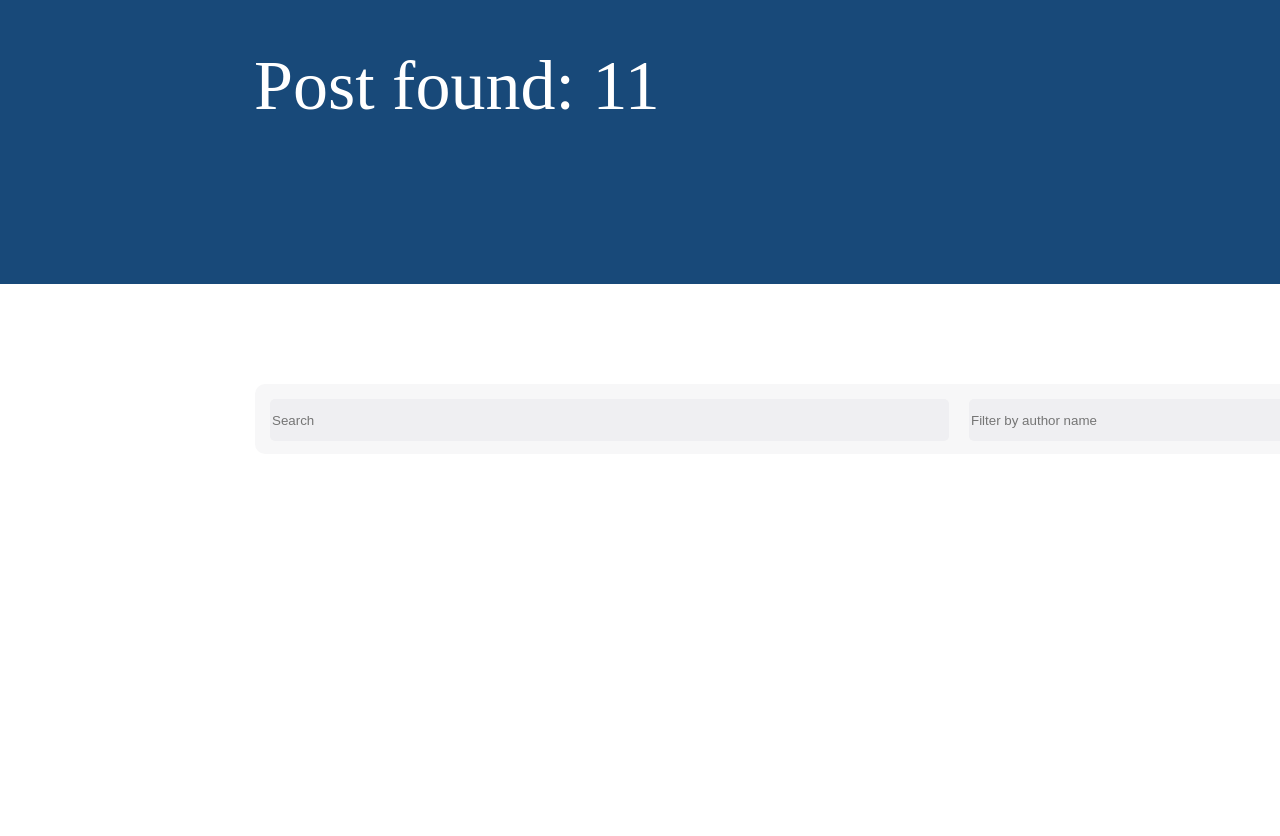
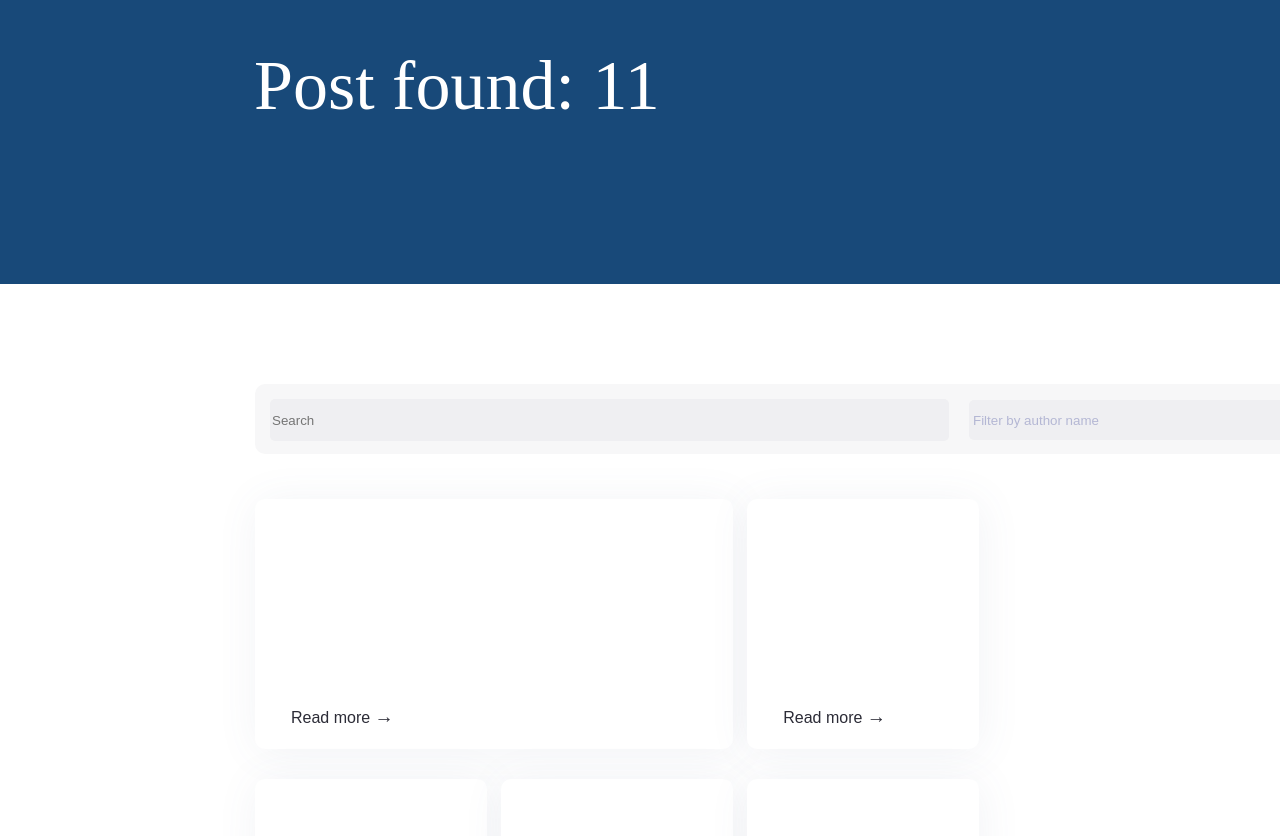
Before and after one commit to Pavle-95/fire, a React (Create React App) app: page / in a window 1280 px wide. Shown: the part 116-952 px from the top of the page. Before the commit the page ends 800 px from the top, so only its background shows below. Built offline with nearby package versions, Linux system fonts and the light colour scheme.

Commit message:
Dodate nove komponente i spremljen dizajn za dodavanje iz baze podataka

```diff
--- a/src/App.js
+++ b/src/App.js
@@ -1,4 +1,5 @@
 import './App.scss'
+import DisplayJobs from './components/displaJobs/displayJobs';
 import Header from './components/header/header';
 import SearchBar from './components/searchBar/searchBar';
 
@@ -11,6 +12,8 @@ function App() {
 
         <SearchBar />
 
+        <DisplayJobs/>
+
 
     </div>
   );
--- a/src/App.scss
+++ b/src/App.scss
@@ -2,4 +2,11 @@ body{
     box-sizing: border-box;
     margin: 0;
     padding: 0;
+    .App{
+        section{
+            div:first-child{
+                flex: 0 0 66%;
+            }
+        }
+    }
 }
--- /dev/null
+++ b/src/components/displaJobs/displayJobs.js
@@ -0,0 +1,19 @@
+import style from './displayJobs.module.scss'
+import Job from '../job/job';
+
+const DisplayJobs = () => {
+
+
+
+    return (
+        <section className={style.section}>
+            <Job/>
+            <Job/>
+            <Job/>
+            <Job/>
+            <Job/>
+        </section>
+    )
+}
+
+export default DisplayJobs;
--- /dev/null
+++ b/src/components/displaJobs/displayJobs.module.scss
@@ -0,0 +1,8 @@
+.section{
+    position: absolute;
+    top: 600px;
+    margin: 0 255px;
+    display: flex;
+    flex-wrap: wrap;
+    justify-content: space-between;
+}
--- a/src/components/header/header.js
+++ b/src/components/header/header.js
@@ -2,7 +2,7 @@ import style from '../header/header.module.scss'
 
 const Header = ({number}) =>{
     return(
-        <div className={style.div}>
+        <div className={style.div} >
             <h1>Post found: {number}</h1>
         </div>
     )
--- /dev/null
+++ b/src/components/job/job.js
@@ -0,0 +1,15 @@
+import style from  './job.module.scss'
+
+const Job = ({tittle, text}) =>{
+    return(
+        <>
+        <div className={style.div}>
+            <h2>{tittle}</h2>
+            <p>{text}</p>
+            <button>Read more <span>&#8594;</span></button>
+        </div>
+        </>
+    )
+}
+
+export default Job;
--- /dev/null
+++ b/src/components/job/job.module.scss
@@ -0,0 +1,42 @@
+@import url('https://fonts.googleapis.com/css2?family=Montserrat:wght@200;300;400;500;600;700&display=swap');
+
+.div{
+    flex: 0 0 32%;
+    background: #FFFFFF 0% 0% no-repeat padding-box;
+    box-shadow: 2px 3px 43px #566A8A14;
+    border-radius: 10px;
+    opacity: 1;
+    margin: 15px 0px;
+    h2{
+        padding: 20px 30px;
+        font-family: 'Montserrat', sans-serif;
+        line-height: 35px;
+        text-align: left;
+        font: normal normal 600 30px/35px Montserrat;
+        letter-spacing: 0px;
+        color: #2C2C37;
+        opacity: 1;
+    }
+    p{
+        padding: 20px 30px;
+        text-align: left;
+        font: normal normal normal 16px/25px Segoe UI;
+        letter-spacing: 0px;
+
+    }
+    button{
+        margin: 60px 0px 20px 30px;
+        background: transparent;
+        border: none;
+        cursor: pointer;
+        text-align: left;
+        font: normal normal medium 16px/90px Montserrat;
+        letter-spacing: 0px;
+        color: #2C2C37;
+        opacity: 1;
+        font-size: 16px;
+        span{
+            font-size: 1.2rem;
+        }
+    }
+}
--- a/src/components/searchBar/searchBar.js
+++ b/src/components/searchBar/searchBar.js
@@ -5,7 +5,10 @@ const SearchBar = () =>{
         <div className={style.form}>
             <form>
                 <input type="text" placeholder='Search' />
-                <input type="text" placeholder='Filter by author name' />
+                <select id="author">
+                  <option>Filter by author name</option>
+
+                </select>
             </form>
         </div>
     )
--- a/src/components/searchBar/searchBar.module.scss
+++ b/src/components/searchBar/searchBar.module.scss
@@ -21,13 +21,14 @@
             border: none;
             opacity: 1;
         }
-        input:last-child{
+        :last-child{
             top: 515px;
             left: 975px;
             width: 675px;
             height: 40px;
             /* UI Properties */
             background: #EFEFF2 0% 0% no-repeat padding-box;
+            color: #B4B7D4;
             border-radius: 5px;
             border: none;
             opacity: 1;
```
